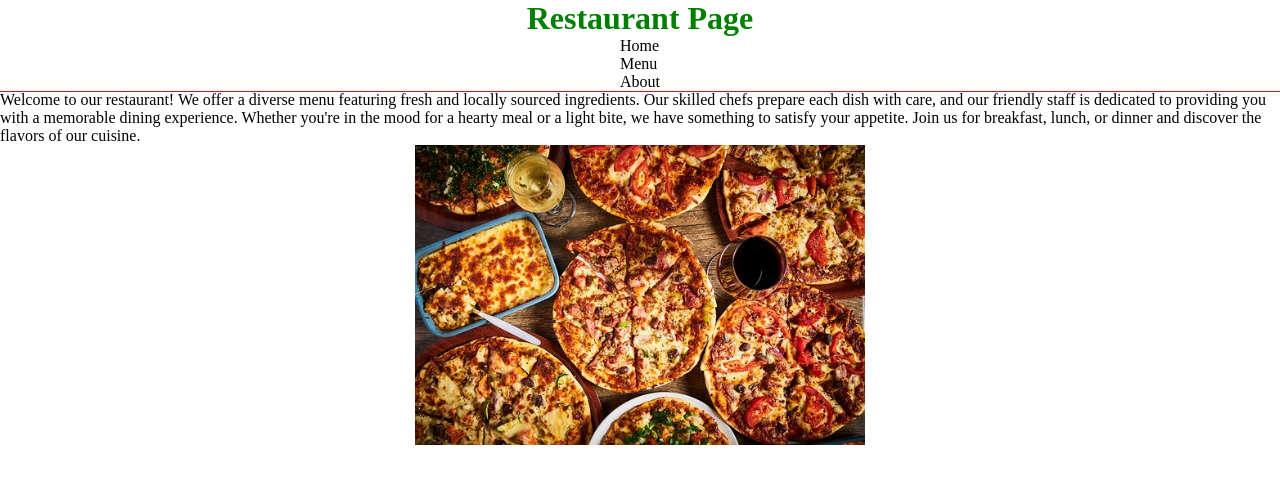
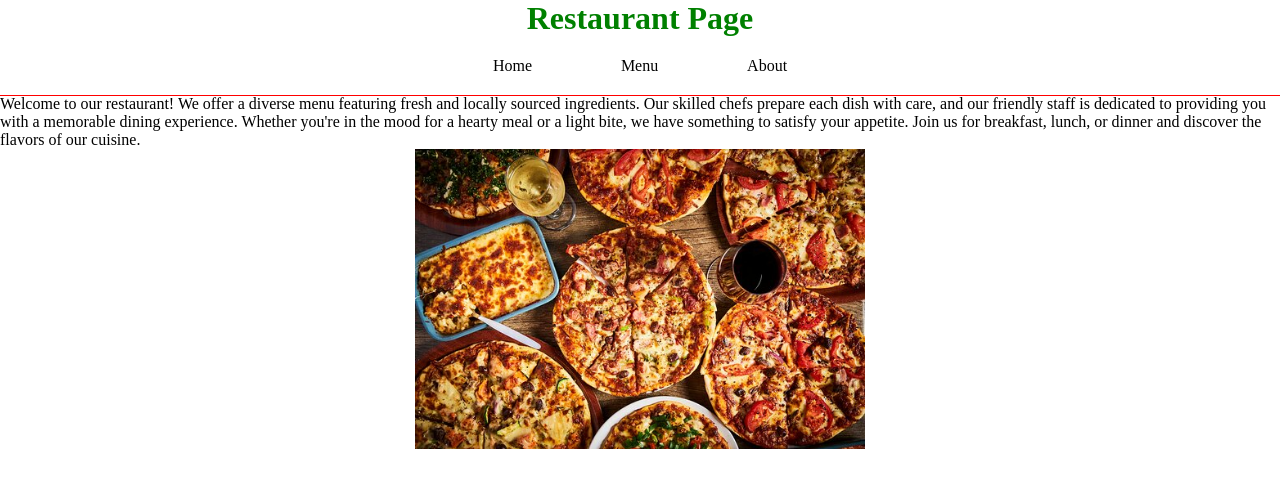
Before and after one commit to danutdotrar/restaurant-page-TOP, a website built with webpack: page dist/index.html in a window 1280 px wide. Built offline with nearby package versions, Linux system fonts and the light colour scheme.

Commit message:
Add header tabs

```diff
--- a/src/pageLoad.js
+++ b/src/pageLoad.js
@@ -7,9 +7,9 @@ function component() {
 
     // Create elements
     const header = document.createElement("div");
-    const headerTabs = document.createElement("div");
     const h1 = document.createElement("h1");
 
+    const headerTabs = document.createElement("div");
     const homeTab = document.createElement("div");
     const menuTab = document.createElement("div");
     const aboutTab = document.createElement("div");
@@ -19,11 +19,17 @@ function component() {
     // Add header
     h1.textContent = "Restaurant Page";
     header.className = "header";
+    header.appendChild(h1);
 
-    // Tabs
+    // // Tabs
     homeTab.textContent = "Home";
+    homeTab.className = "home-tab";
+
     menuTab.textContent = "Menu";
+    menuTab.className = "menu-tab";
+
     aboutTab.textContent = "About";
+    aboutTab.className = "about-tab";
 
     // Add class to headerTabs
     headerTabs.className = "header-tabs";
@@ -32,7 +38,6 @@ function component() {
     headerTabs.appendChild(menuTab);
     headerTabs.appendChild(aboutTab);
 
-    header.appendChild(h1);
     header.appendChild(headerTabs);
 
     // Add restaurant info
--- a/src/style.css
+++ b/src/style.css
@@ -11,8 +11,6 @@ body {
     width: 100%;
     padding: 0;
     margin: 0;
-    /* display: flex;
-    flex-direction: column; */
 }
 
 .header {
@@ -21,6 +19,13 @@ body {
     align-items: center;
     width: 100%;
     outline: 1px solid red;
+}
+
+.header-tabs {
+    display: flex;
+    justify-content: space-evenly;
+    width: 40%;
+    padding: 20px;
 }
 
 #content {
```
Also changed, not shown: dist/main.js.
